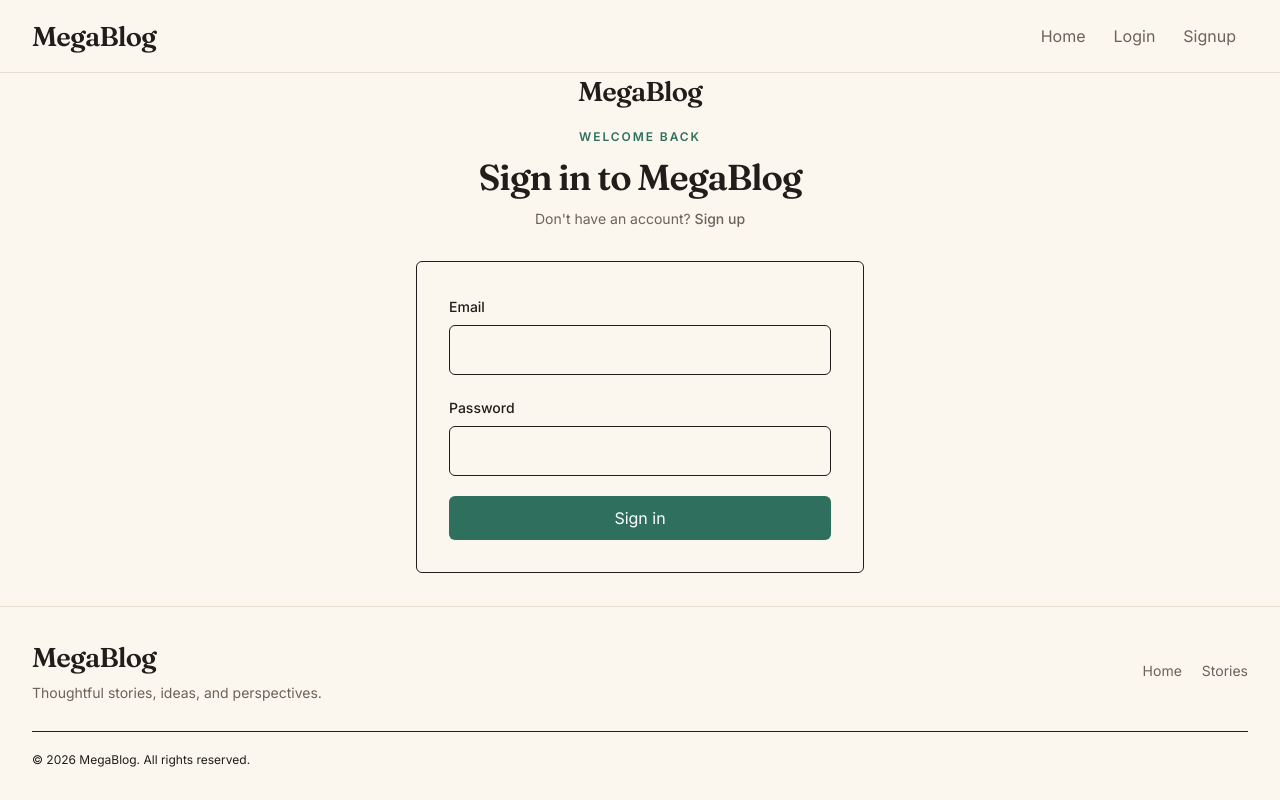
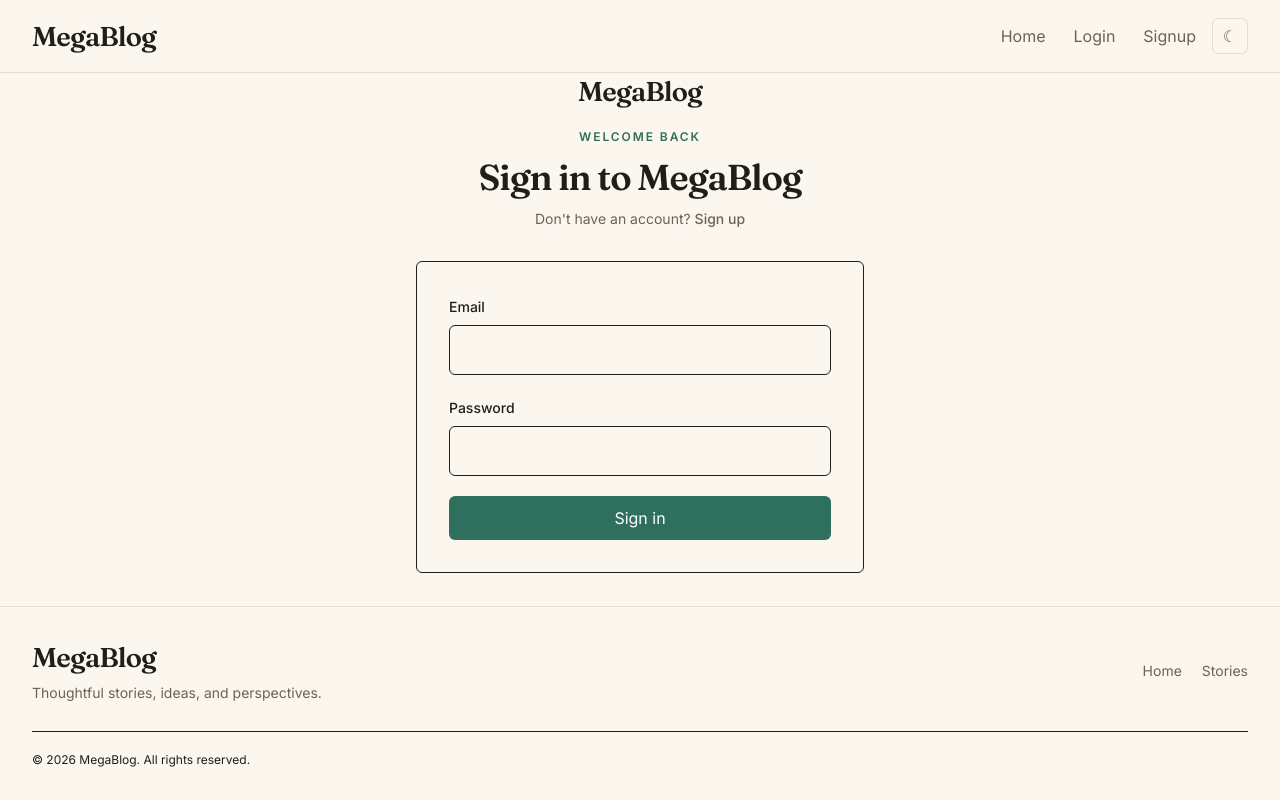
Before and after one commit to DarshitJain25/MegaBlog-Project, a React (Vite) app: page /login in a window 1280 px wide. Built offline with nearby package versions, Linux system fonts and the light colour scheme; no server answers.

Commit message:
theme toggle button added

```diff
--- a/src/components/Header/Header.jsx
+++ b/src/components/Header/Header.jsx
@@ -1,11 +1,24 @@
 import React from "react";
+import { useState, useEffect } from "react";
 import { Container, Logo, LogoutBtn } from "../index";
 import { Link, useNavigate } from "react-router-dom";
 import { useSelector } from "react-redux";
 
 function HeaderComponent() {
+  const [darkMode, setDarkMode] = useState(() => {
+    return localStorage.getItem("theme") === "dark";
+  });
   const authStatus = useSelector((state) => state.auth.status);
   const navigate = useNavigate();
+  useEffect(() => {
+    if (darkMode) {
+      document.documentElement.classList.add("dark");
+      localStorage.setItem("theme", "dark");
+    } else {
+      document.documentElement.classList.remove("dark");
+      localStorage.setItem("theme", "light");
+    }
+  }, [darkMode]);
 
   const navItems = [
     { name: "Home", slug: "/", active: "true" },
@@ -60,7 +73,14 @@ function HeaderComponent() {
                 </li>
               ) : null,
             )}
-
+            <li>
+              <button
+                onClick={() => setDarkMode((prev) => !prev)}
+                className="flex h-9 w-9 items-center justify-center rounded-md border border-(--line) text-(--muted) hover:border-(--accent) hover:text-(--accent)"
+              >
+                {darkMode ? "☀" : "☾"}
+              </button>
+            </li>
             {authStatus && (
               <li>
                 <LogoutBtn />
--- a/src/index.css
+++ b/src/index.css
@@ -28,8 +28,7 @@
   --danger: #a8463d;
 }
 
-@media (prefers-color-scheme: dark) {
-  :root {
+:root.dark {
   color: #ede8de;
   background: #16171a;
 
@@ -42,7 +41,6 @@
   --accent-soft: #203a33;
   --line: #2c2e31;
   --danger: #e3847b;
-  }
 }
 
 * {
```
Lines whose indentation alone changed are shown as unchanged.
